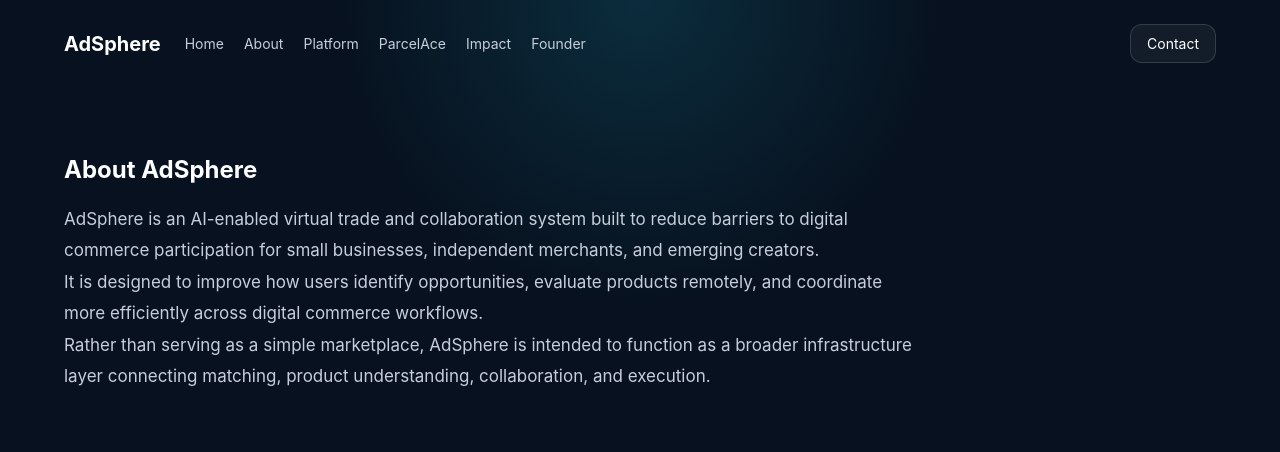
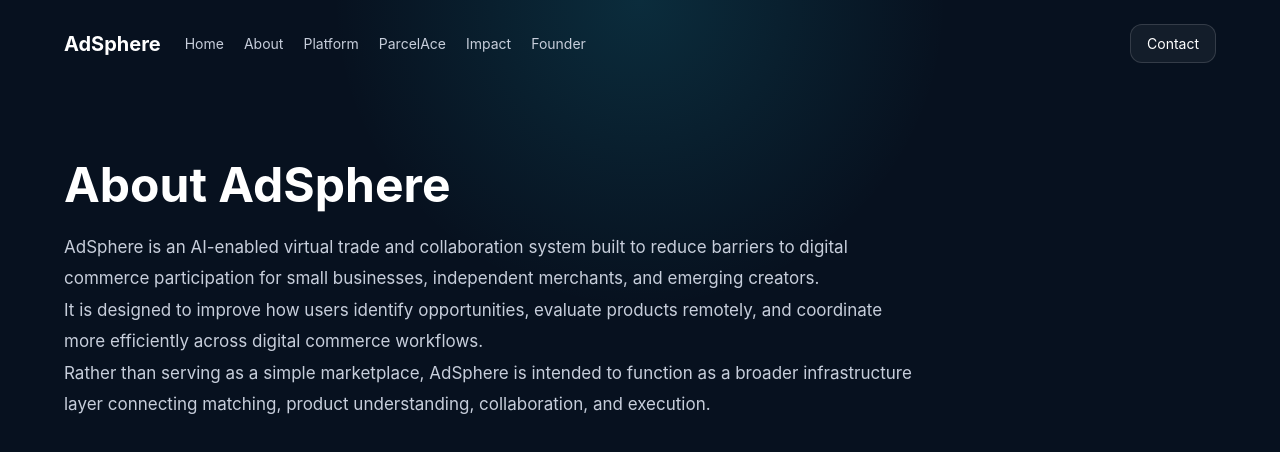
Before and after one commit to parcelacexp/adsphere-platform, a React (Vite) app: page /about in a window 1280 px wide. Shown: the top 452 px of the page. Built offline with nearby package versions, Linux system fonts and the light colour scheme.

Commit message:
Update styles.css

```diff
--- a/src/styles.css
+++ b/src/styles.css
@@ -183,3 +183,24 @@ a {
     grid-template-columns: 1fr;
   }
 }
+.page-section {
+  padding-top: 96px;
+}
+
+.page-title {
+  margin: 0 0 20px;
+  font-size: 48px;
+  line-height: 1.1;
+}
+
+.page-text {
+  margin: 0 0 18px;
+  max-width: 860px;
+  color: #c7cedb;
+  font-size: 17px;
+  line-height: 1.9;
+}
+
+.section-block {
+  margin-top: 40px;
+}
```
